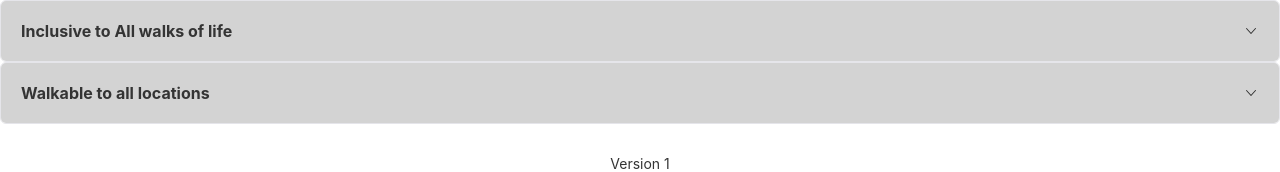
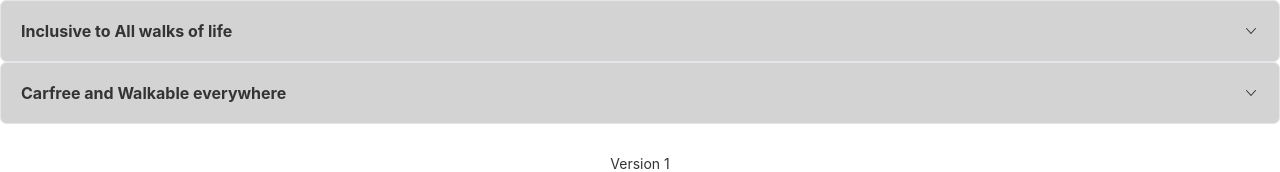
Before and after one commit to harumhl/New-Austin-project, a React (Create React App) app: page / in a window 1280 px wide. Shown: the part 294-466 px from the top of the page. Built offline with nearby package versions, Linux system fonts and the light colour scheme.

Commit message:
'carfree' wording is added

```diff
--- a/src/texts/overview.js
+++ b/src/texts/overview.js
@@ -82,7 +82,7 @@ function Overview() {
           </li>
         </ul>
       </Panel>
-      <Panel header="Walkable to all locations" collapsible bordered>
+      <Panel header="Carfree and Walkable everywhere" collapsible bordered>
         <p className="m-0">
           Car-centric culture in America created obesity problems as well as
           many others and we want more intimate and close neighborhoods and
```
